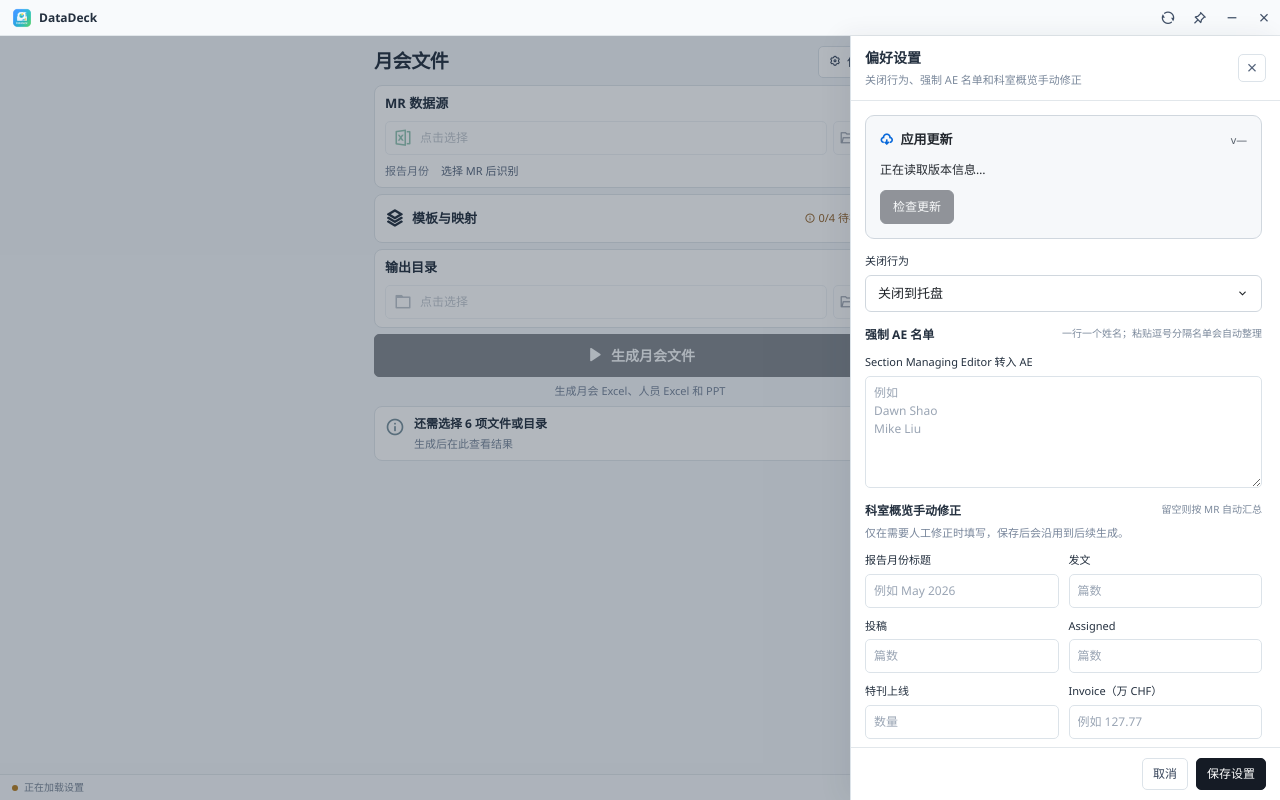
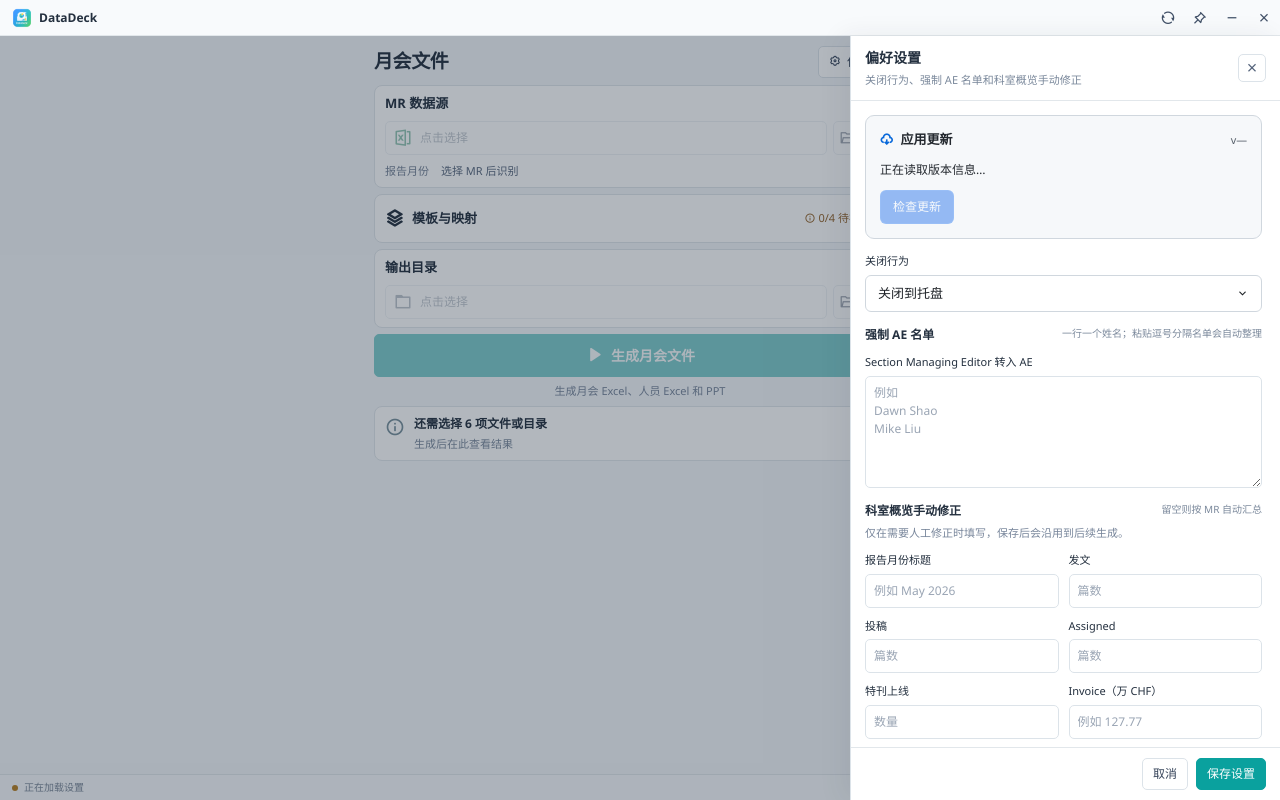
Before and after one commit to CoffeeHouse1122/DataDeck, a Vue app: page / in a window 1280 px wide. Both pictures are taken after a click on the button "偏好设置". Built offline with nearby package versions, Linux system fonts and the light colour scheme; a web font is replaced by a local one.

Commit message:
恢复按钮配色并调整提示背景色

```diff
--- a/src/renderer/components/UpdatePanel.vue
+++ b/src/renderer/components/UpdatePanel.vue
@@ -32,8 +32,8 @@ small { color: #57606a; font-variant-numeric: tabular-nums; font-weight: 400; }
 p { margin: 10px 0; font-size: 12px; line-height: 1.7; overflow-wrap: anywhere; }
 .hint { color: #57606a; }
 progress { width: 100%; height: 6px; accent-color: #2f81f7; display: block; margin: 12px 0; }
-button { border: 1px solid var(--button-primary, #151b25); border-radius: 6px; background: var(--button-primary, #151b25); color: #fff; font: inherit; font-size: 12px; padding: 7px 12px; cursor: pointer; }
-button:hover:not(:disabled) { background: var(--button-primary-hover, #263244); border-color: var(--button-primary-hover, #263244); }
+button { border: 1px solid #388bfd66; border-radius: 6px; background: #1f6feb; color: #fff; font: inherit; font-size: 12px; padding: 7px 12px; cursor: pointer; }
+button:hover:not(:disabled) { background: #388bfd; }
 button:disabled { opacity: .45; cursor: default; }
 button:focus-visible { outline: 2px solid #79c0ff; outline-offset: 3px; }
 </style>
--- a/src/renderer/styles/app.css
+++ b/src/renderer/styles/app.css
@@ -8,7 +8,7 @@
 :global(body) { margin: 0; font-family: NotoSansSC, 'Segoe UI', sans-serif; font-size: 12px; line-height: 1.45; background: #f4f7fa; color: #24303f; }
 :global(button), :global(input), :global(textarea) { font: inherit; }
 :global(button:focus-visible), :global(summary:focus-visible) { outline: 2px solid #0aa19e; outline-offset: 2px; }
-.app-shell { --accent: #0aa19e; --button-primary: #151b25; --button-primary-hover: #263244; --titlebar-height: 36px; height: 100vh; overflow: hidden; display: grid; grid-template-rows: var(--titlebar-height) minmax(0, 1fr) 26px; background: #f4f7fa; }
+.app-shell { --accent: #0aa19e; --accent-strong: #088784; --titlebar-height: 36px; height: 100vh; overflow: hidden; display: grid; grid-template-rows: var(--titlebar-height) minmax(0, 1fr) 26px; background: #f4f7fa; }
 .topbar { display: flex; align-items: center; justify-content: space-between; gap: 8px; padding-left: 12px; background: #f8fafc; border-bottom: 1px solid #e2e7eb; user-select: none; -webkit-app-region: drag; }
 .window-brand { display: flex; align-items: center; gap: 7px; min-width: 0; font-size: 12px; }
 .window-brand img { width: 20px; height: 20px; object-fit: contain; }
@@ -43,8 +43,8 @@ h1 { font-size: 19px; letter-spacing: -.4px; margin: 0; font-weight: 700; }
 .button { min-height: 32px; padding: 6px 10px; font-size: 12px; font-weight: 500; }
 .button--subtle { background: white; color: #354359; }
 .button--subtle:hover:not(:disabled) { background: #f0f7f7; border-color: #b0c9ca; }
-.button--primary { background: var(--button-primary); border-color: var(--button-primary); color: white; }
-.button--primary:hover:not(:disabled) { background: var(--button-primary-hover); border-color: var(--button-primary-hover); }
+.button--primary { background: var(--accent); border-color: var(--accent); color: white; }
+.button--primary:hover:not(:disabled) { background: var(--accent-strong); }
 .button:disabled { opacity: .5; cursor: default; }
 .generate-button { width: 100%; min-height: 40px; font-size: 14px; font-weight: 650; }
 .generate-button i { font-size: 20px; }
@@ -102,7 +102,7 @@ h1 { font-size: 19px; letter-spacing: -.4px; margin: 0; font-weight: 700; }
 .drawer__foot { padding: 10px 14px; border-top: 1px solid #e2e7eb; display: flex; justify-content: flex-end; gap: 8px; background: white; }
 .update-dot { width: 6px; height: 6px; border-radius: 50%; background: var(--accent); }
 .toast-wrap { position: fixed; right: 16px; bottom: 24%; left: 16px; display: grid; gap: 8px; justify-items: center; pointer-events: none; z-index: 80; }
-.toast { max-width: min(360px, 100%); padding: 12px 16px; border-radius: 8px; border: 1px solid #475569; background: #24303f; color: #f8fafc; display: flex; align-items: flex-start; gap: 9px; font-size: 13px; font-weight: 500; line-height: 1.5; box-shadow: 0 8px 24px #0f172a40; }
+.toast { max-width: min(360px, 100%); padding: 12px 16px; border-radius: 8px; border: 1px solid #475569; background: #151b25; color: #f8fafc; display: flex; align-items: flex-start; gap: 9px; font-size: 13px; font-weight: 500; line-height: 1.5; box-shadow: 0 8px 24px #0f172a40; }
 .toast > i { flex: none; font-size: 16px; line-height: 1.2; margin-top: 1px; }
 .toast span { overflow-wrap: anywhere; min-width: 0; }
 .toast.success { border-color: #48796c; }
```
